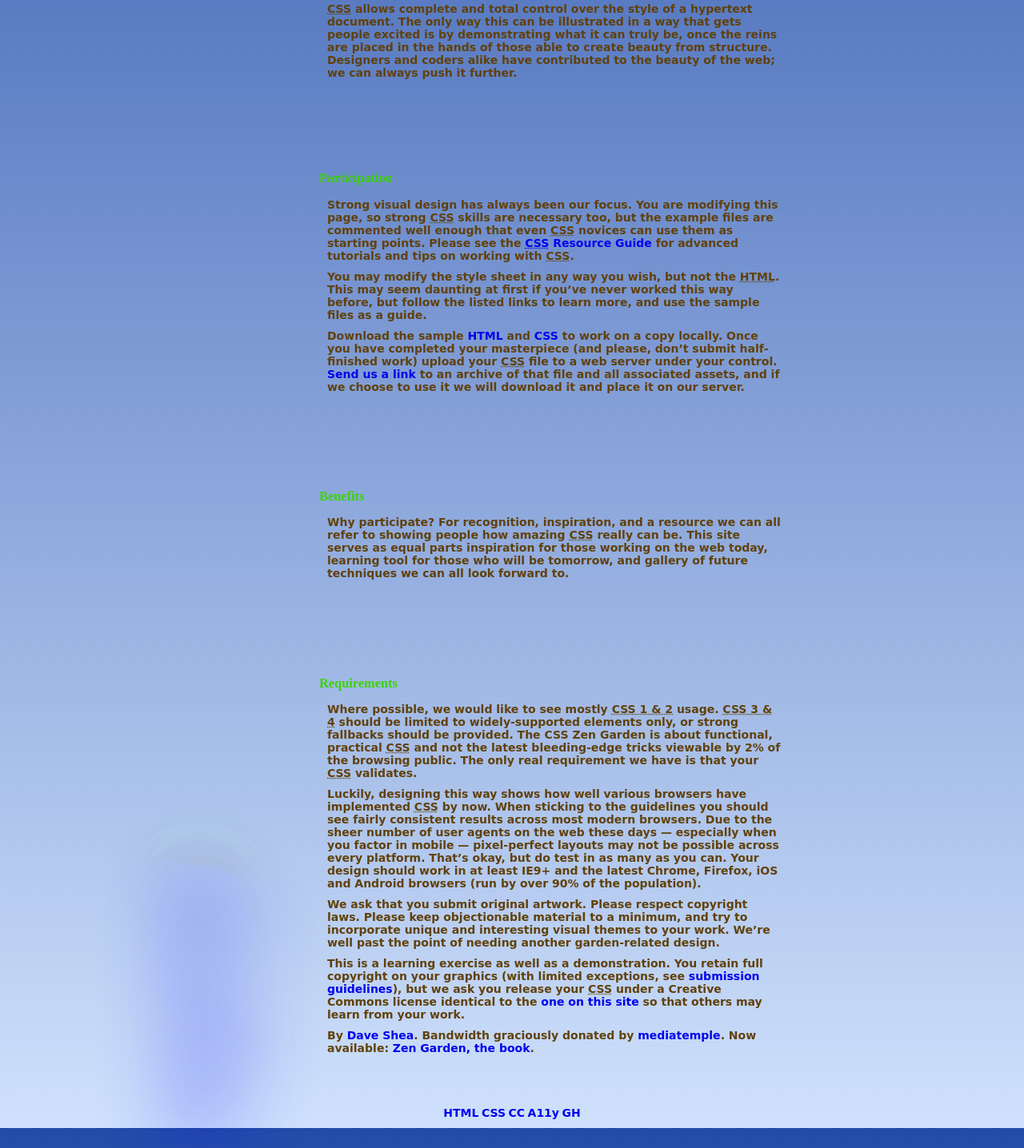
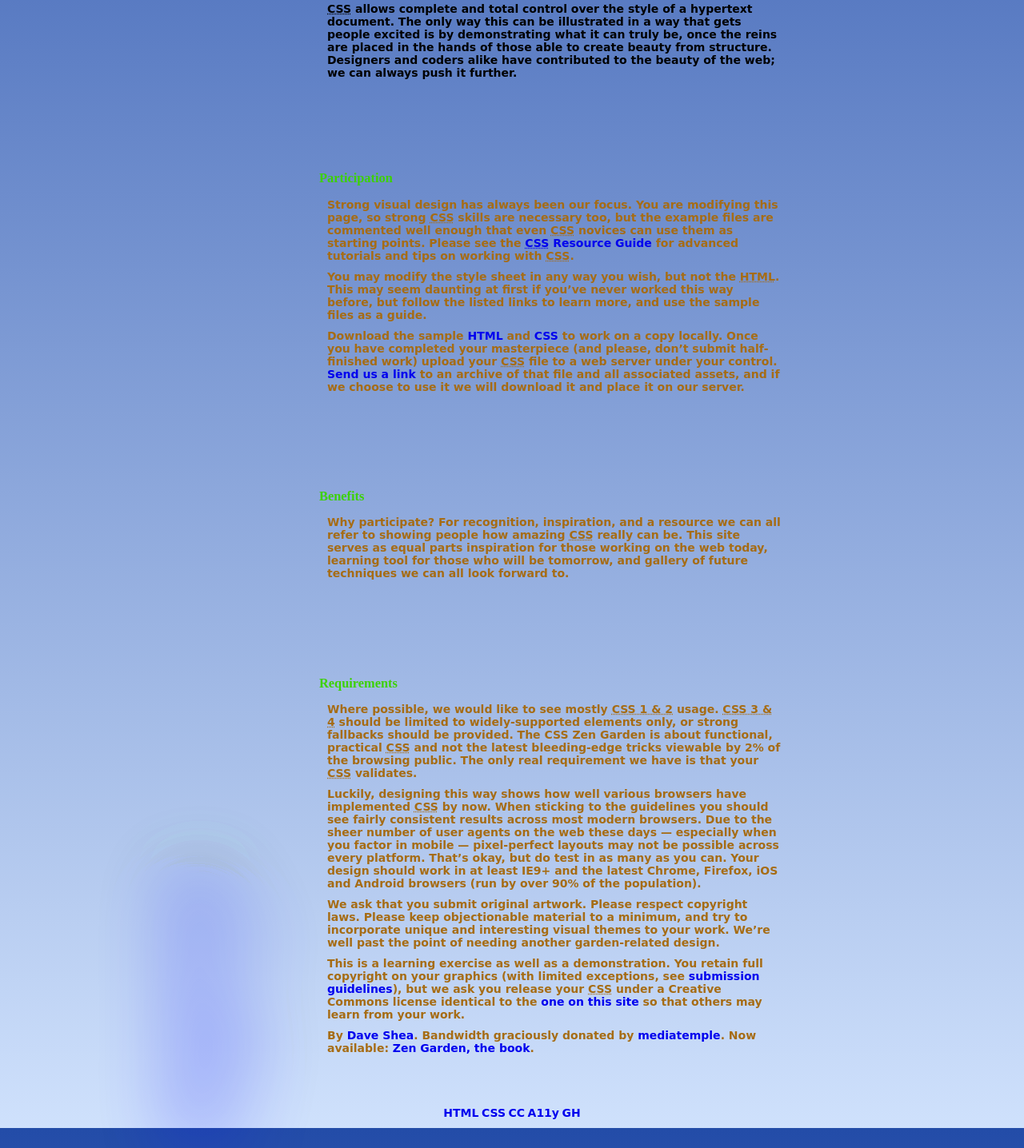
Before and after one commit to bneveret/zen-garden, a plain HTML site: page index.html in a window 1280 px wide. Shown: the part 647-2083 px from the top of the page at 80% size. Drawn offline with Linux system fonts and the light colour scheme; a web font is replaced by a local one.

Commit message:
Fiddling with font colors

```diff
--- a/style.css
+++ b/style.css
@@ -9,7 +9,8 @@
 }
 :root {
     --headingColor: #3dd104;
-    --fontColor: #614109;
+    --fontColor_one: #ffb23b;
+    --fontColor_two: #a66c14;
     --first_gradient: #234ca8;
     --second_gradient: #cfe1fc;
 }
@@ -17,9 +18,6 @@
 p, a, button, li {
     font-family: 'Bilbo Swash Caps', cursive;
     font-weight: 600;
-}
-p {
-    color: var(--fontColor);
 }
 h1 {
     font-family: 'PineForest', serif;
@@ -150,18 +148,21 @@ h2 {
 	margin: 20px 100px 30px 205px;
 	padding-top: 40px;
 	height: 100%;
+    color: var(--fontColor_two);
 }
 
 .benefits {
 	margin: 65px 100px 30px 205px;
 	padding-top: 40px;
 	height: 100%;
+    color: var(--fontColor_two);
 }
 
 .requirements {
 	margin: 65px 100px 30px 205px;
 	padding: 40px 0 15px 0;
 	height: 100%;
+    color: var(--fontColor_two);
 }
 
 footer {
```
